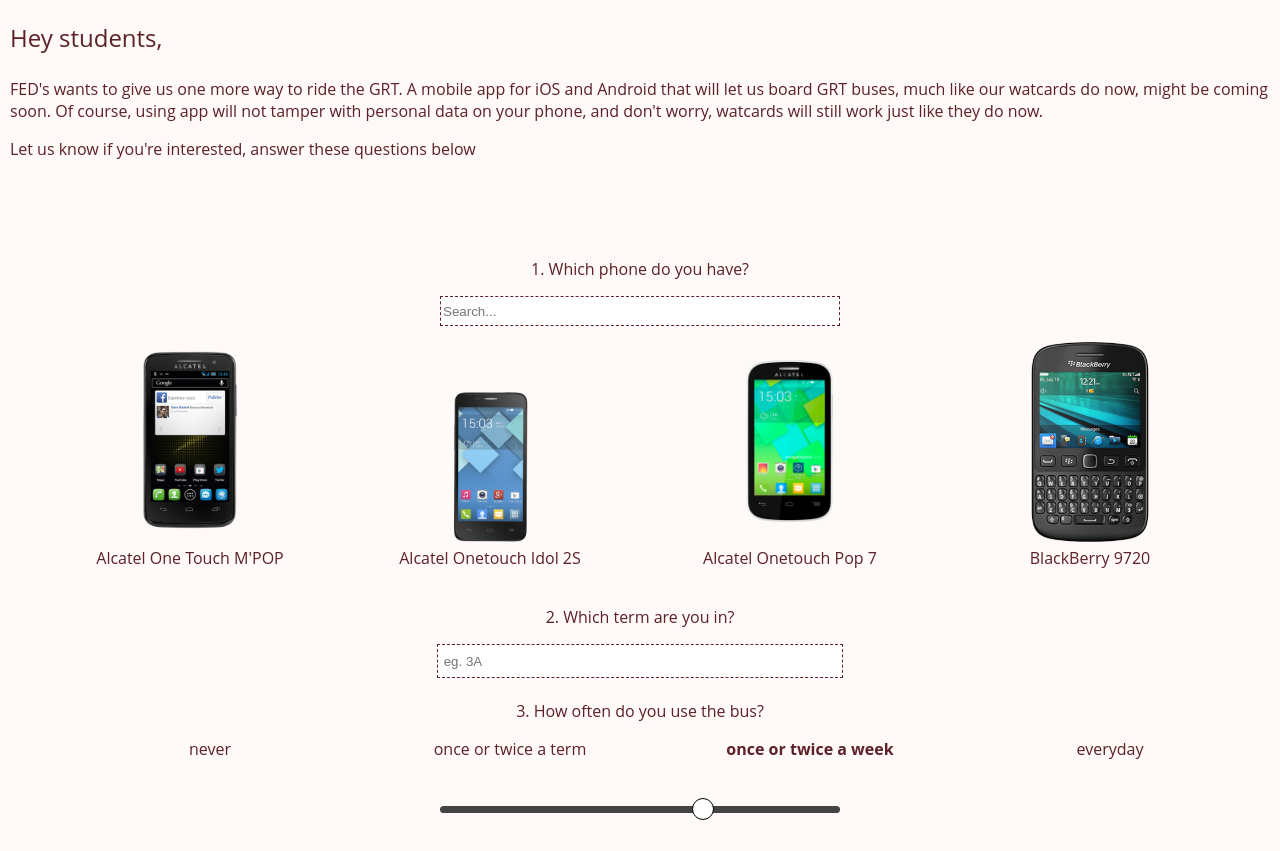
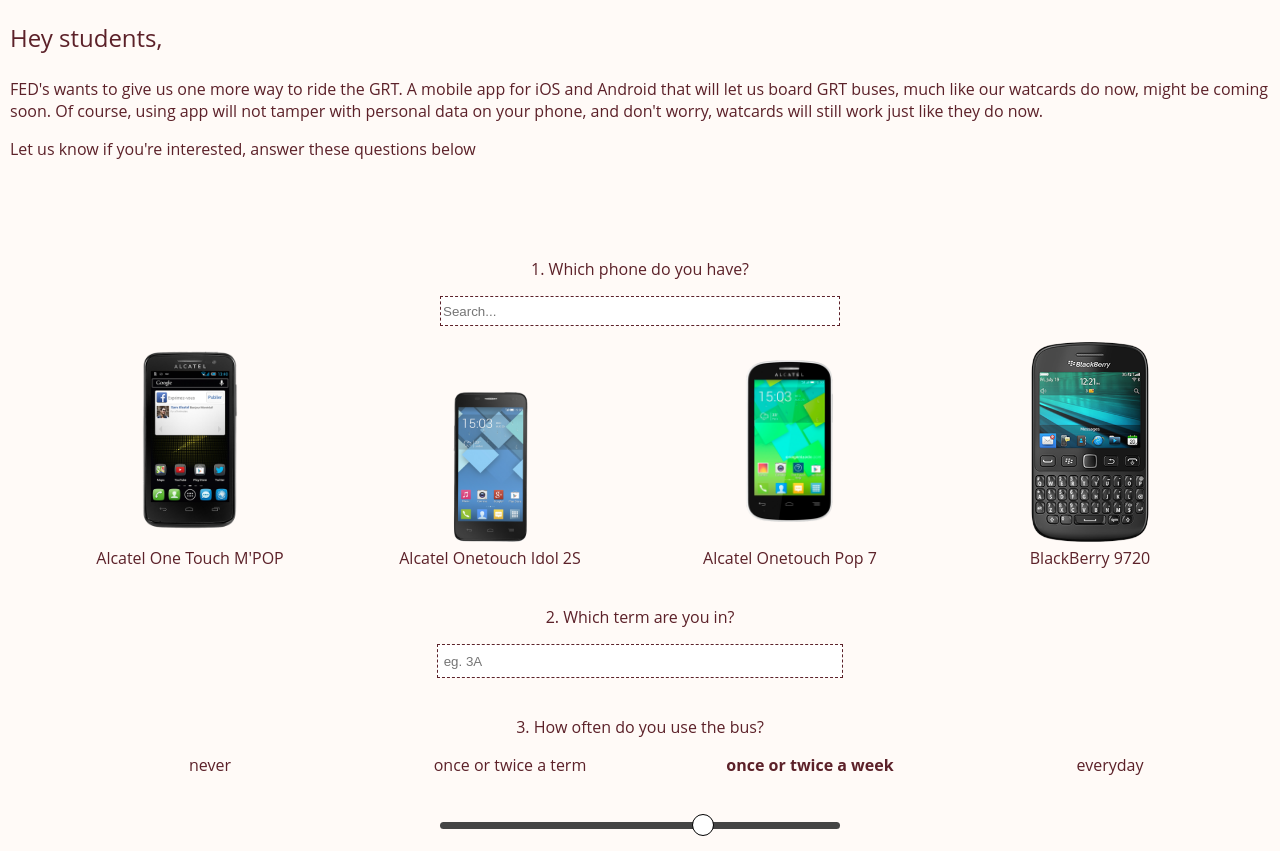
Before and after one commit to amandascchan/student-opinion-transportation, a website: page public/views/test.html in a window 1280 px wide. Shown: the part 101-952 px from the top of the page. Drawn offline with Linux system fonts and the light colour scheme; files whose address does not match are found by name.

Commit message:
ui touches

```diff
--- a/public/views/test.html
+++ b/public/views/test.html
@@ -41,9 +41,7 @@
 <input id="textBox" type="text" ng-model="question2" placeholder=" eg. 3A">
 <br/><br/>
 
-<div class="question">3. How often do you use the bus?</div>
-
-<!--slider here-->
+<p class="question">3. How often do you use the bus?</p>
 <div class="noScroll">
 	<ul>
 		<li class="noScroll" ng-repeat="option in sliderOptions">
@@ -55,7 +53,6 @@
 	</ul>
 	<slider id="restrictedWidth" floor="0" ceiling="3" step="0.01" precision="1" ng-model="question3" translate="calculateValue"></slider>
 </div>
-
 <p class="question">4. Would you use a safe mobile app that lets you ride the GRT, like your watcard does now?</p>
 <input type="radio" ng-model="question4" name="checkBox">yes!<br/>
 <input type="radio" ng-model="question4" name="checkBox">no
```
